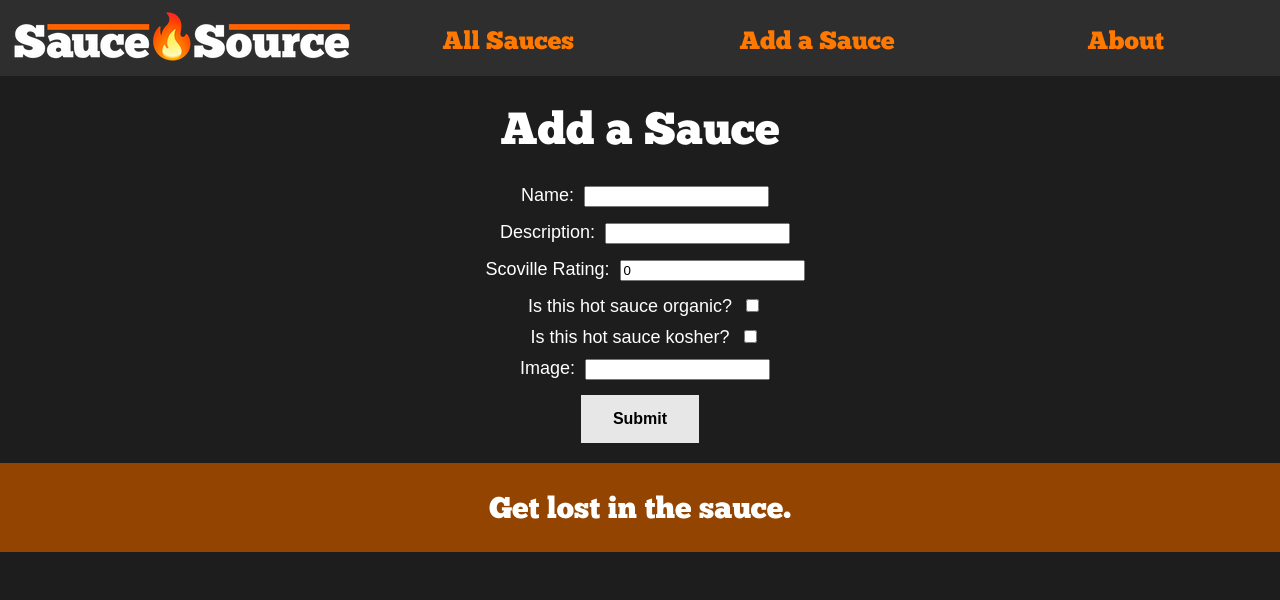
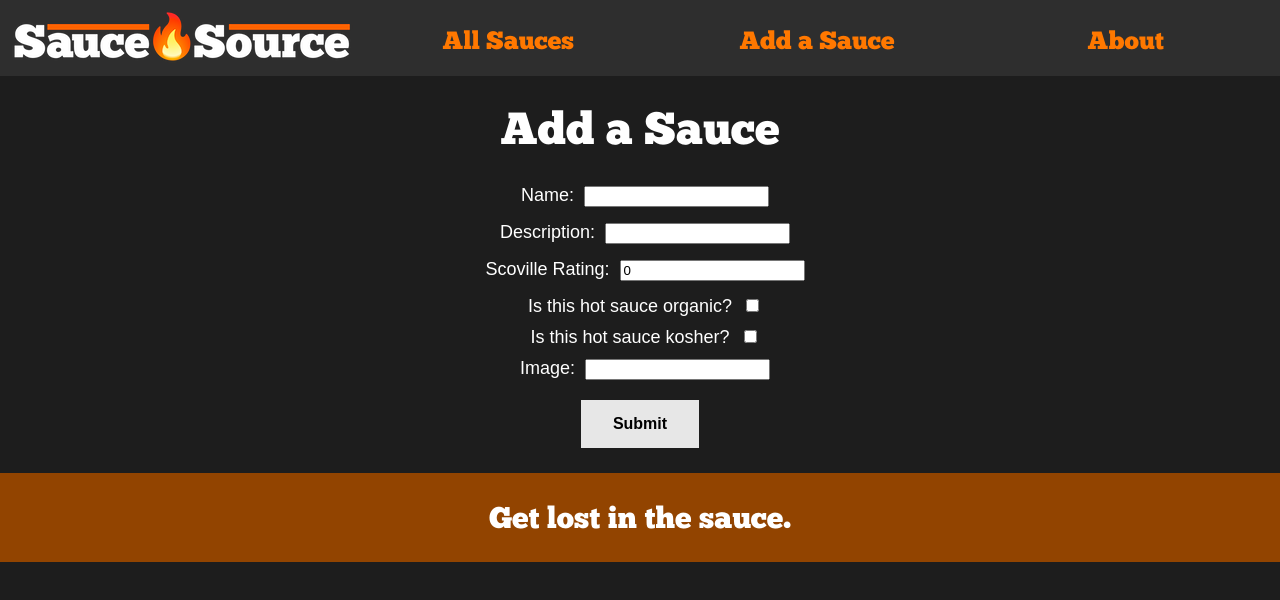
Before and after one commit to scheiber/saucesource, a React (Create React App) app in the folder front-end/: page /sauces/new in a window 1280 px wide. In both pictures the pointer is over the button "Submit". Shown: the top 600 px of the page. Built offline with nearby package versions, Linux system fonts and the light colour scheme; no server answers.

Commit message:
update button pointer and spacing

```diff
--- a/front-end/src/App.css
+++ b/front-end/src/App.css
@@ -18,7 +18,7 @@ body {
   padding-top: 50px;
 }
 
-button, .submit {
+button, .submit-button {
   background-color: rgb(255, 120, 0);
   border: none;
   color: white;
@@ -28,15 +28,17 @@ button, .submit {
   text-decoration: none;
   display: inline-block;
   font-size: 16px;
+  margin: 5px;
+  cursor: pointer;
 }
 
-button:hover, .submit:hover {
+button:hover, .submit-button:hover {
   background-color: #e7e7e7;
   color: black;
 }
 
 .delete-button:hover,
-.cancel-button-hover {
+.cancel-button:hover {
   background-color: #ff2718;
   color: white;
 }
```
